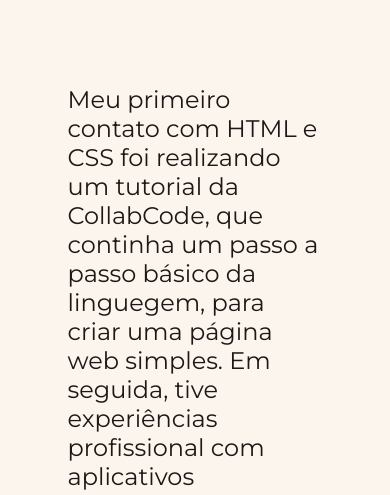
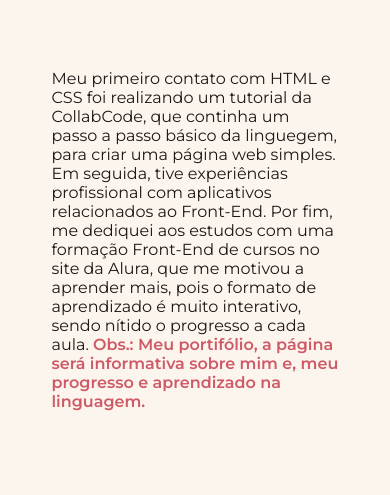
Before and after one commit to LuizFelipeSilva/portifolio, a plain HTML site: page index.html in a window 390 px wide. Shown: the part 539-1034 px from the top of the page. Drawn offline with nearby package versions, Linux system fonts and the light colour scheme.

Commit message:
mobile-fonte

```diff
--- a/styles/style.css
+++ b/styles/style.css
@@ -165,4 +165,9 @@ body {
     .intro__conteudo {
         width: auto;
     }
+
+    .intro__conteudo__texto {
+        font-size: 16px;
+
+    }
 }
```
